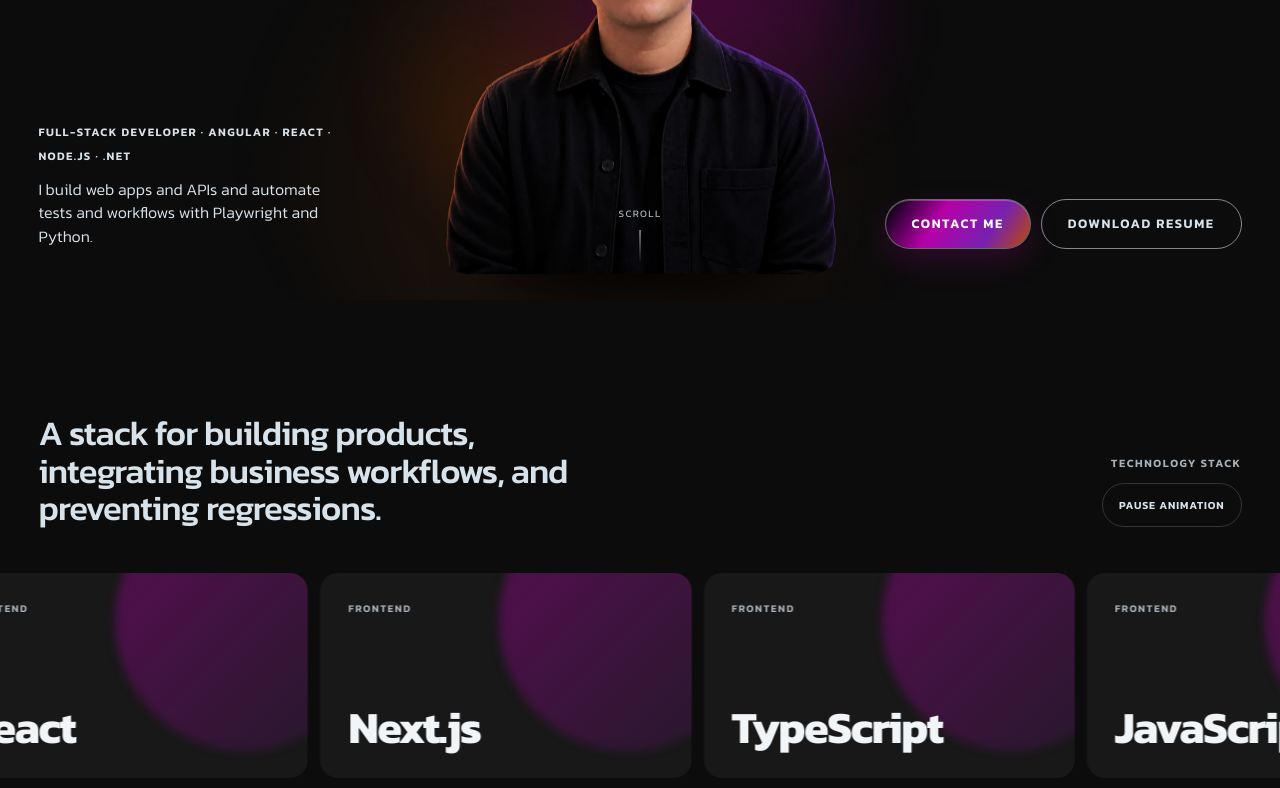
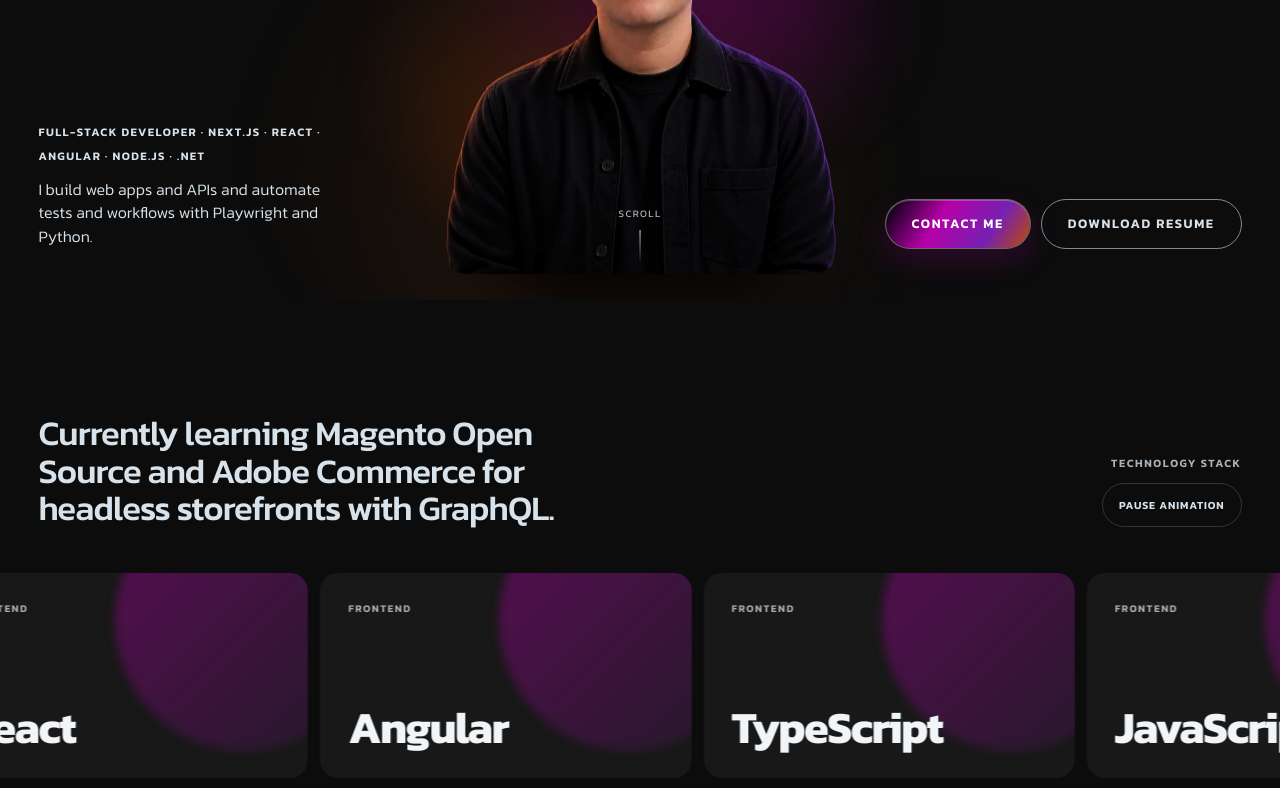
Before and after one commit to nicolasAG54/Portafolio, an Angular app: page / in a window 1280 px wide. Shown: the part 500-1288 px from the top of the page. Built offline with nearby package versions, Linux system fonts and the light colour scheme.

Commit message:
Highlight Next.js and current Adobe Commerce learning

```diff
--- a/src/app/data/portfolio.data.ts
+++ b/src/app/data/portfolio.data.ts
@@ -59,7 +59,7 @@ export const profile = {
   location: 'Colombia',
   email: 'ni-co123@hotmail.com',
   cvUrl: '/assets/cv/nicolas-alarcon-cv.pdf',
-  headline: 'Angular · React · Node.js · .NET',
+  headline: 'Next.js · React · Angular · Node.js · .NET',
   pageTitle: {
     en: 'Full-Stack Developer | Nicolás Alarcón Guzmán',
     es: 'Desarrollador Full-Stack | Nicolás Alarcón Guzmán',
@@ -69,7 +69,7 @@ export const profile = {
   summary:
     'Desarrollo aplicaciones web y APIs, y automatizo pruebas y procesos con Playwright y Python.',
   recruiterPitch:
-    'Soy ingeniero de sistemas con más de cuatro años desarrollando aplicaciones web empresariales. Trabajo con Angular, React y Next.js en el frontend y con Node.js y .NET en APIs y lógica de negocio. Actualmente estudio Magento Open Source, Adobe Commerce y GraphQL para tiendas headless.',
+    'Soy ingeniero de sistemas con más de cuatro años desarrollando aplicaciones web empresariales. He usado React y Next.js en proyectos internos y también trabajo con Angular, Node.js y .NET. Actualmente estudio Magento Open Source y Adobe Commerce, con foco en tiendas headless e integraciones GraphQL.',
 };
 
 export const navItems: NavItem[] = [
@@ -83,9 +83,9 @@ export const skillGroups: SkillGroup[] = [
   {
     area: 'Frontend',
     skills: [
+      'Next.js',
+      'React',
       'Angular',
-      'React',
-      'Next.js',
       'TypeScript',
       'JavaScript',
       'HTML5',
--- a/src/app/data/portfolio.en.ts
+++ b/src/app/data/portfolio.en.ts
@@ -38,13 +38,13 @@ export const english: Readonly<Record<string, string>> = {
   "APIs REST": "REST APIs",
   "Pruebas E2E": "E2E Testing",
   "Pruebas de componentes": "Component Testing",
-  "Un stack pensado para construir producto, integrarlo con negocio y protegerlo contra regresiones.": "A stack for building products, integrating business workflows, and preventing regressions.",
+  "En formación en Magento Open Source y Adobe Commerce para tiendas headless con GraphQL.": "Currently learning Magento Open Source and Adobe Commerce for headless storefronts with GraphQL.",
   "Reanudar movimiento": "Resume animation",
   "Pausar movimiento": "Pause animation",
   "Desarrollo full-stack para flujos reales.": "Full-stack development for business workflows.",
   "Conecto interfaces, APIs y datos, y automatizo las comprobaciones que el equipo necesita antes de cada entrega.": "I connect interfaces, APIs, and data, and automate the checks teams need before a release.",
   "Desarrollo aplicaciones web y APIs, y automatizo pruebas y procesos con Playwright y Python.": "I build web apps and APIs and automate tests and workflows with Playwright and Python.",
-  "Soy ingeniero de sistemas con más de cuatro años desarrollando aplicaciones web empresariales. Trabajo con Angular, React y Next.js en el frontend y con Node.js y .NET en APIs y lógica de negocio. Actualmente estudio Magento Open Source, Adobe Commerce y GraphQL para tiendas headless.": "I'm a systems engineer with over four years of experience building business web applications. I use Angular, React, and Next.js on the frontend and Node.js and .NET for APIs and business logic. I'm currently learning Magento Open Source, Adobe Commerce, and GraphQL for headless storefronts.",
+  "Soy ingeniero de sistemas con más de cuatro años desarrollando aplicaciones web empresariales. He usado React y Next.js en proyectos internos y también trabajo con Angular, Node.js y .NET. Actualmente estudio Magento Open Source y Adobe Commerce, con foco en tiendas headless e integraciones GraphQL.": "I'm a systems engineer with over four years of experience building business web applications. I've used React and Next.js on internal projects and also work with Angular, Node.js, and .NET. I'm currently learning Magento Open Source and Adobe Commerce, focusing on headless storefronts and GraphQL integrations.",
   "Abr 2026 — Actualidad": "Apr 2026 — Present",
   "Prestación de servicios en automatización": "Workflow Automation Contractor",
   "Automaticé un flujo documental con Python y la API de OpenAI a partir de datos de Excel.": "I automated a document workflow using Python, the OpenAI API, and data from Excel.",
--- a/src/app/features/home/components/skills/skills.component.html
+++ b/src/app/features/home/components/skills/skills.component.html
@@ -6,7 +6,7 @@
 >
   <h2 id="skills-title" class="visually-hidden">{{ locale.text('Stack técnico') }}</h2>
   <div class="skills__intro container">
-    <p>{{ locale.text('Un stack pensado para construir producto, integrarlo con negocio y protegerlo contra regresiones.') }}</p>
+    <p>{{ locale.text('En formación en Magento Open Source y Adobe Commerce para tiendas headless con GraphQL.') }}</p>
     <div class="skills__control">
       <span>{{ locale.text('Stack técnico') }}</span>
       <button
```
Also changed, not shown: 2 other files (tests, documents, lock files or other folders).
